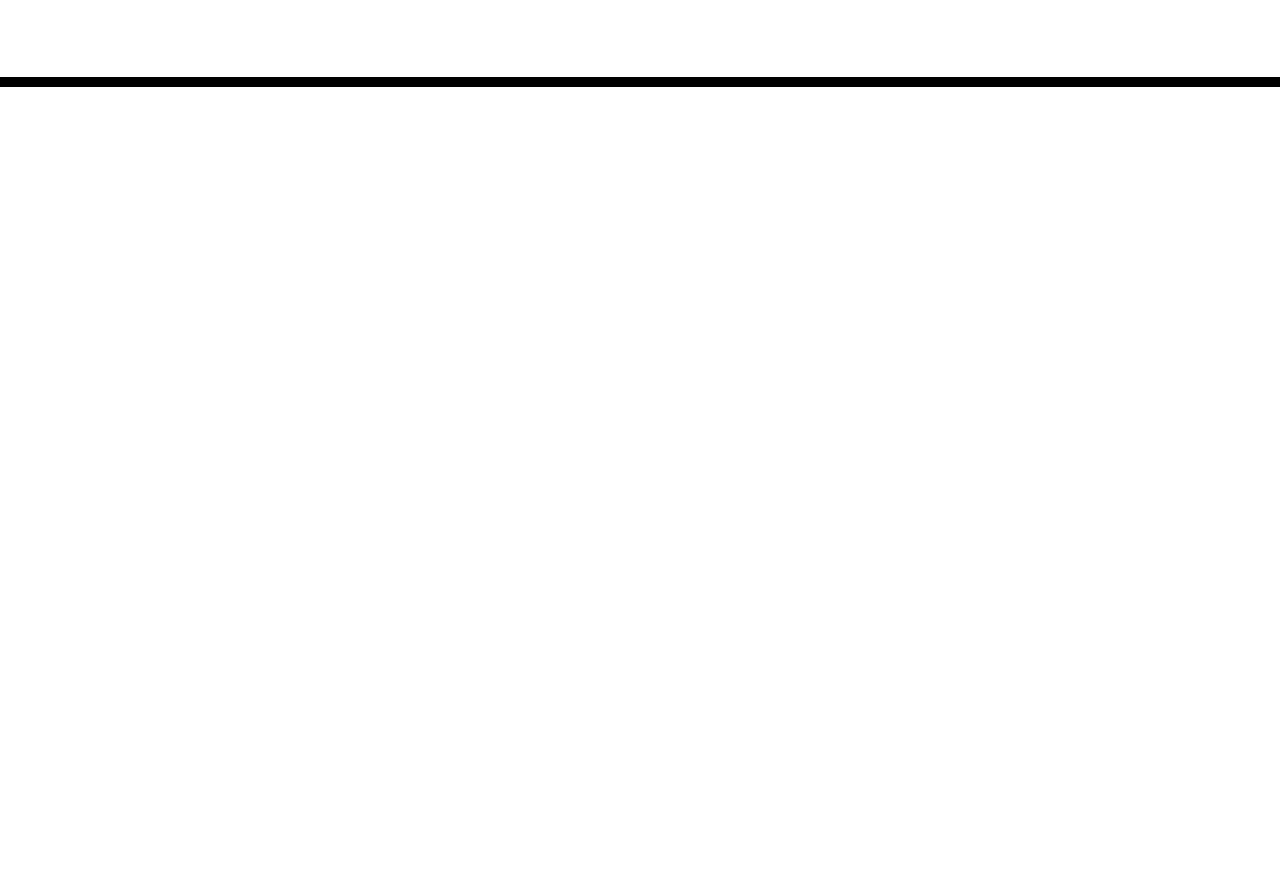
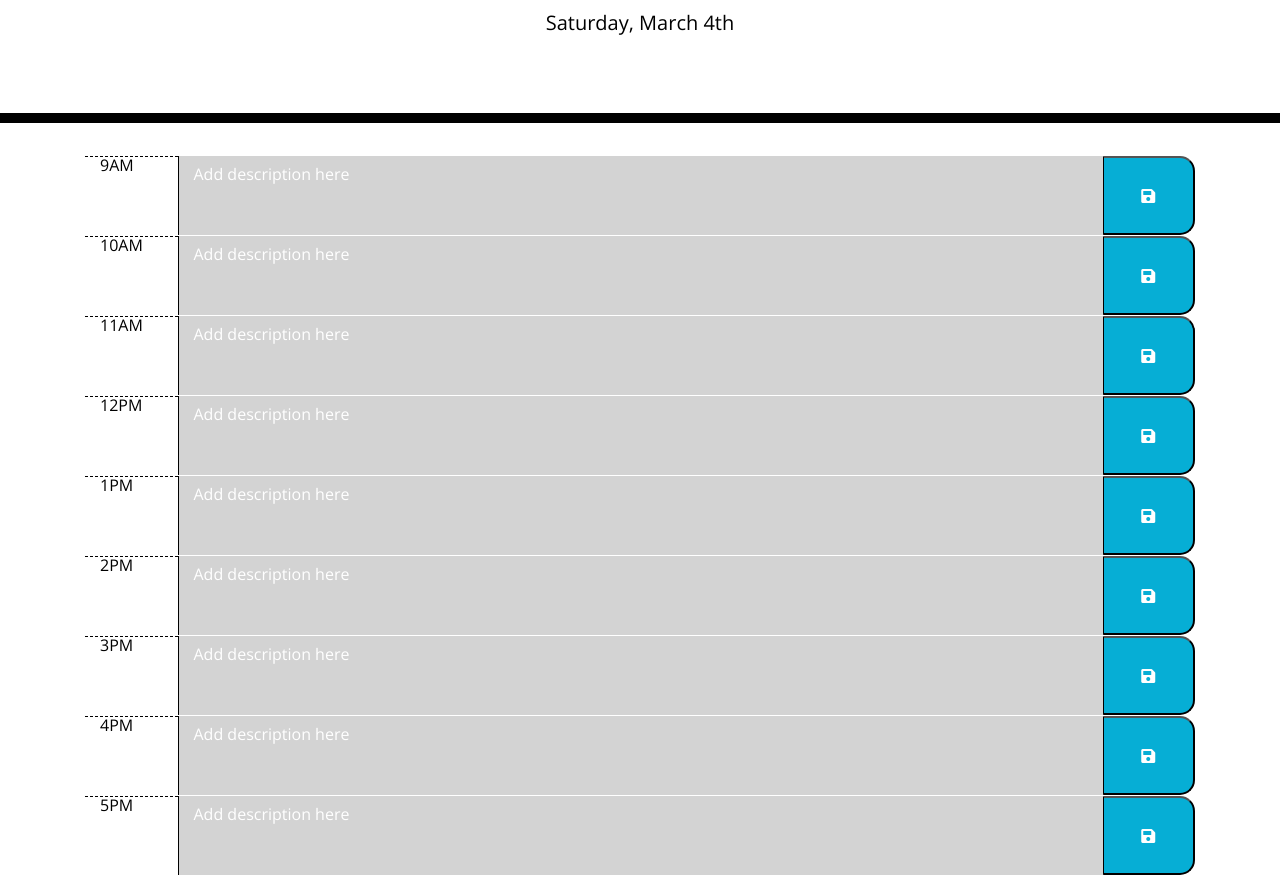
Before and after one commit to raiedab/Work-Day-Scheduler, a plain HTML site: page index.html in a window 1280 px wide. Shown: the part 181-1056 px from the top of the page. Before the commit the page ends 800 px from the top, so only its background shows below. Drawn offline with nearby package versions, Linux system fonts and the light colour scheme; files that its build step writes are made by us from their sources.

Commit message:
added script.js code and added time blocks

```diff
--- a/Assets/js/script.js
+++ b/Assets/js/script.js
@@ -0,0 +1,42 @@
+$(document).ready(function() {
+  // Display the current date at the top of the page
+  $("#currentDay").text(moment().format("dddd, MMMM Do"));
+
+  // Save the user's input to local storage when save button is clicked
+  $(".saveBtn").on("click", function() {
+    var time = $(this).siblings(".hour").text();
+    var description = $(this).siblings(".description").val();
+    localStorage.setItem(time, description);
+  });
+
+  // Load any saved data from local storage
+  $(".hour").each(function() {
+    var time = $(this).text();
+    var description = localStorage.getItem(time);
+    if (description !== null) {
+      $(this).siblings(".description").val(description);
+    }
+  });
+
+  // Update the color of each time block based on the current time
+  function updateTimeBlockColors() {
+    var currentHour = moment().hour();
+    $(".hour").each(function() {
+      var hour = parseInt($(this).text());
+      var description = $(this).siblings(".description");
+      if (hour < currentHour) {
+        description.addClass("past").removeClass("present future");
+      } else if (hour === currentHour) {
+        description.addClass("present").removeClass("past future");
+      } else {
+        description.addClass("future").removeClass("past present");
+      }
+    });
+  }
+
+  // Call updateTimeBlockColors every 15 minutes to update the colors
+  setInterval(updateTimeBlockColors, 15 * 60 * 1000);
+
+  // Update the colors for the first time when the page loads
+  updateTimeBlockColors();
+});
--- a/index.html
+++ b/index.html
@@ -9,7 +9,7 @@
     <link rel="stylesheet" href="https://use.fontawesome.com/releases/v5.8.1/css/all.css"
         integrity="sha384-50oBUHEmvpQ+1lW4y57PTFmhCaXp0ML5d60M1M7uH2+nqUivzIebhndOJK28anvf" crossorigin="anonymous" />
     <link href="https://fonts.googleapis.com/css?family=Open+Sans&display=swap" rel="stylesheet" />
-    <link rel="stylesheet" href="style.css" />
+    <link rel="stylesheet" href="./Assets/js/css/style.css" />
     <title>Work Day Scheduler</title>
 </head>
 
@@ -20,11 +20,69 @@
         <p id="currentDay" class="lead"></p>
     </header>
     <div class="container">
-        <!-- Timeblocks go here -->
-    </div>
+        <!-- Timeblocks  -->
 
-    <script src="https://code.jquery.com/jquery-3.4.1.min.js"></script>
-    <script src="https://cdnjs.cloudflare.com/ajax/libs/moment.js/2.24.0/moment.min.js"></script>
+        <div class="container">
+
+        <div class="row">
+            <div class="col-md-1 hour">9AM</div>
+            <textarea class="col-md-10 description past">Add description here</textarea>
+            <button class="col-md-1 saveBtn"><i class="fas fa-save"></i></button>
+        </div>
+        <div class="row">
+            <div class="col-md-1 hour">10AM</div>
+            <textarea class="col-md-10 description present">Add description here</textarea>
+            <button class="col-md-1 saveBtn"><i class="fas fa-save"></i></button>
+        </div>
+        <div class="row">
+            <div class="col-md-1 hour">11AM</div>
+            <textarea class="col-md-10 description future">Add description here</textarea>
+            <button class="col-md-1 saveBtn"><i class="fas fa-save"></i></button>
+        </div>
+        <div class="row">
+            <div class="col-md-1 hour">12PM</div>
+            <textarea class="col-md-10 description future">Add description here</textarea>
+            <button class="col-md-1 saveBtn"><i class="fas fa-save"></i></button>
+        </div>
+        <div class="row">
+            <div class="col-md-1 hour">1PM</div>
+            <textarea class="col-md-10 description future">Add description here</textarea>
+            <button class="col-md-1 saveBtn"><i class="fas fa-save"></i></button>
+        </div>
+        <div class="row">
+            <div class="col-md-1 hour">2PM</div>
+            <textarea class="col-md-10 description future">Add description here</textarea>
+            <button class="col-md-1 saveBtn"><i class="fas fa-save"></i></button>
+        </div>
+        <div class="row">
+            <div class="col-md-1 hour">3PM</div>
+            <textarea class="col-md-10 description future">Add description here</textarea>
+            <button class="col-md-1 saveBtn"><i class="fas fa-save"></i></button>
+        </div>
+        <div class="row">
+            <div class="col-md-1 hour">4PM</div>
+            <textarea class="col-md-10 description future">Add description here</textarea>
+            <button class="col-md-1 saveBtn"><i class="fas fa-save"></i></button>
+        </div>
+        <div class="row">
+            <div class="col-md-1 hour">5PM</div>
+            <textarea class="col-md-10 description future">Add description here</textarea>
+            <button class="col-md-1 saveBtn"><i class="fas fa-save"></i></button>
+        </div>
+
+
+    <!-- jquery and jquery-ui -->
+    <script src="https://code.jquery.com/ui/1.13.2/jquery-ui.js"
+        integrity="sha256-xLD7nhI62fcsEZK2/v8LsBcb4lG7dgULkuXoXB/j91c=" crossorigin="anonymous"></script>
+    <script src="https://code.jquery.com/jquery-3.6.3.min.js"
+        integrity="sha256-pvPw+upLPUjgMXY0G+8O0xUf+/Im1MZjXxxgOcBQBXU=" crossorigin="anonymous"></script>
+
+    <!-- moment.js and day.js   -->
+    <script src="https://cdn.jsdelivr.net/npm/dayjs@1.10.4/dayjs.min.js"></script>
+    <script src="https://cdnjs.cloudflare.com/ajax/libs/moment.js/2.29.1/moment.min.js"></script>
+
+    <!-- script.js -->
+    <script src="Assets/js/script.js"></script>
+
 </body>
-
 </html>
```
